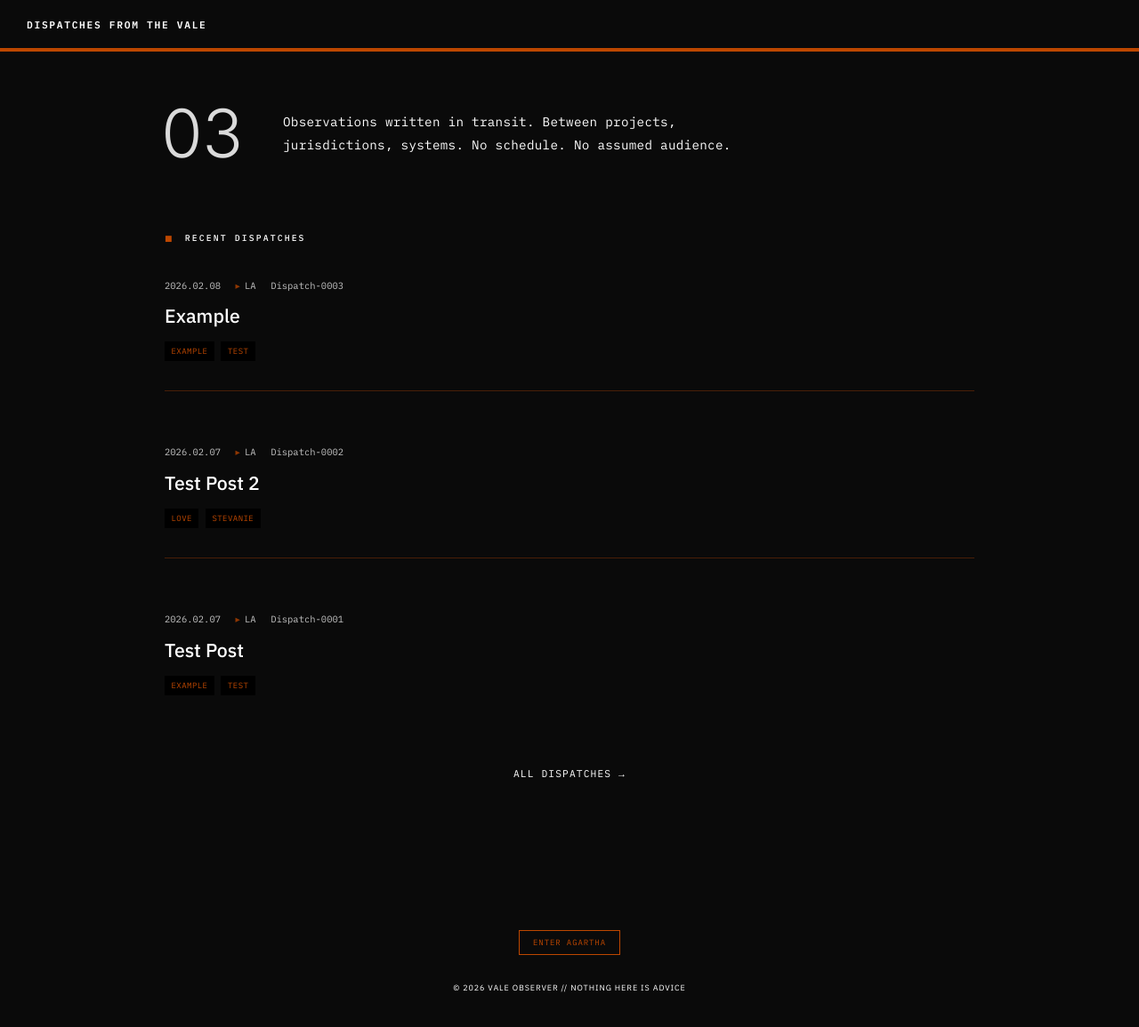
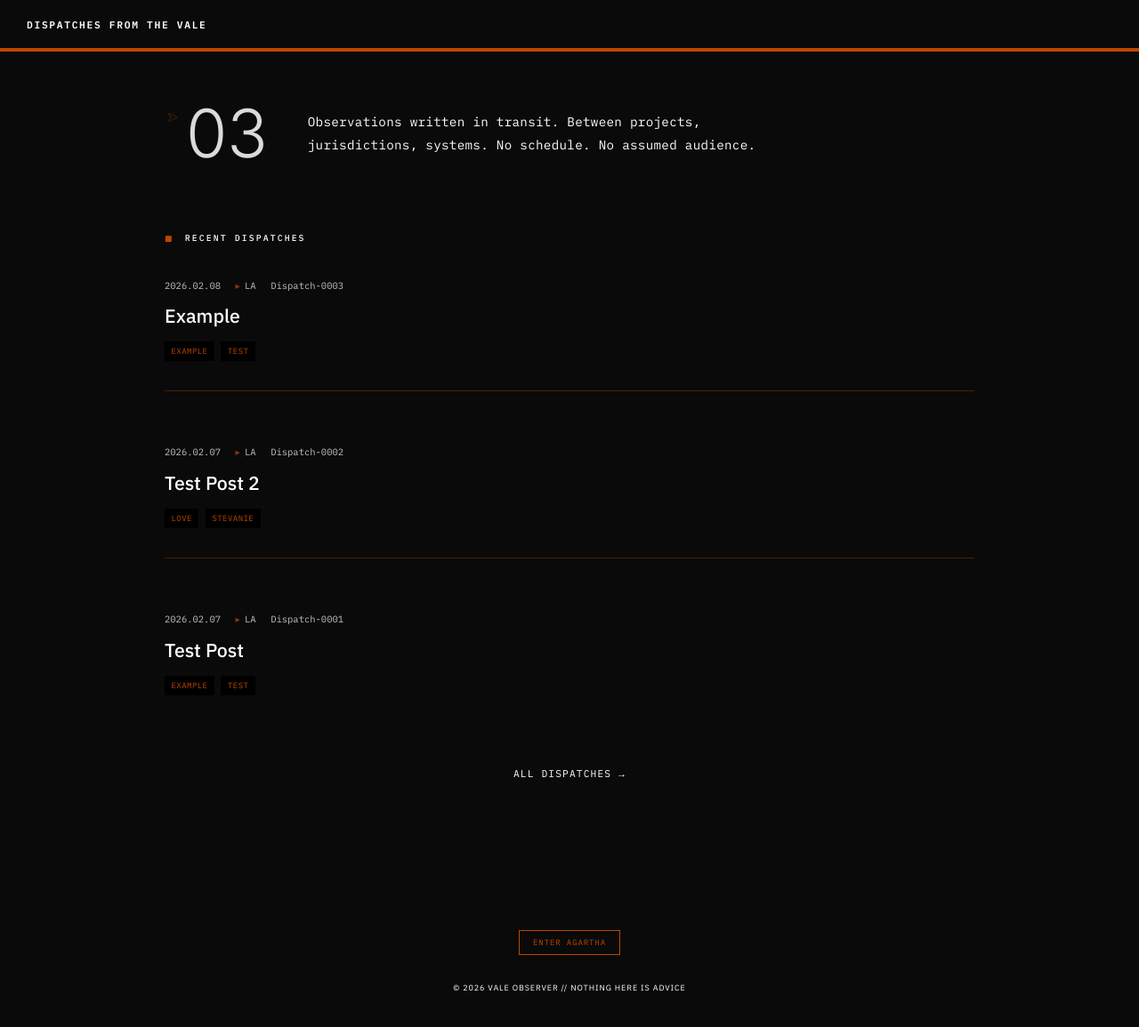
Before and after one commit to valeobserver/dispatches-from-the-vale, a Jekyll site: the page built from index.html, in a window 1280 px wide and 1193 px high. Shown: the top 1155 px of the window at 89% size. Built offline with Jekyll 4.4.1, drawn with Linux system fonts in a browser that asks for light colours.

Commit message:
added svg

```diff
--- a/_layouts/default.html
+++ b/_layouts/default.html
@@ -67,6 +67,26 @@
             display: flex;
             gap: 3rem;
             align-items: stretch;
+        }
+
+.hero-index-wrapper {
+  display: flex;
+  align-items: flex-start;
+  gap: 0.75rem;
+}
+
+.hero-arrow {
+  width: 1.1rem;
+  height: 1.1rem;
+  margin-top: 0.35rem; /* aligns with numeral baseline */
+  background-color: var(--accent);
+
+  -webkit-mask: url('/assets/arrow.svg') no-repeat center;
+  -webkit-mask-size: contain;
+          mask: url('/assets/arrow.svg') no-repeat center;
+          mask-size: contain;
+
+  opacity: 0.9;
 }
 
         .hero-index {
@@ -196,13 +216,18 @@
   {% assign dispatch_count = site.posts | size %}
 
 <section class="hero">
-    <div class="hero-index">
+  <div class="hero-index-wrapper">
+    <span class="hero-arrow"></span>
+    <span class="hero-index">
       {{ dispatch_count | prepend: "0" | slice: -2, 2 }}
+    </span>
   </div>
+
   <p class="hero-text">
     Observations written in transit. Between projects, jurisdictions, systems. No schedule. No assumed audience.
   </p>
 </section>
+
 
 {% endif %}
 
```
Lines whose indentation alone changed are shown as unchanged.
